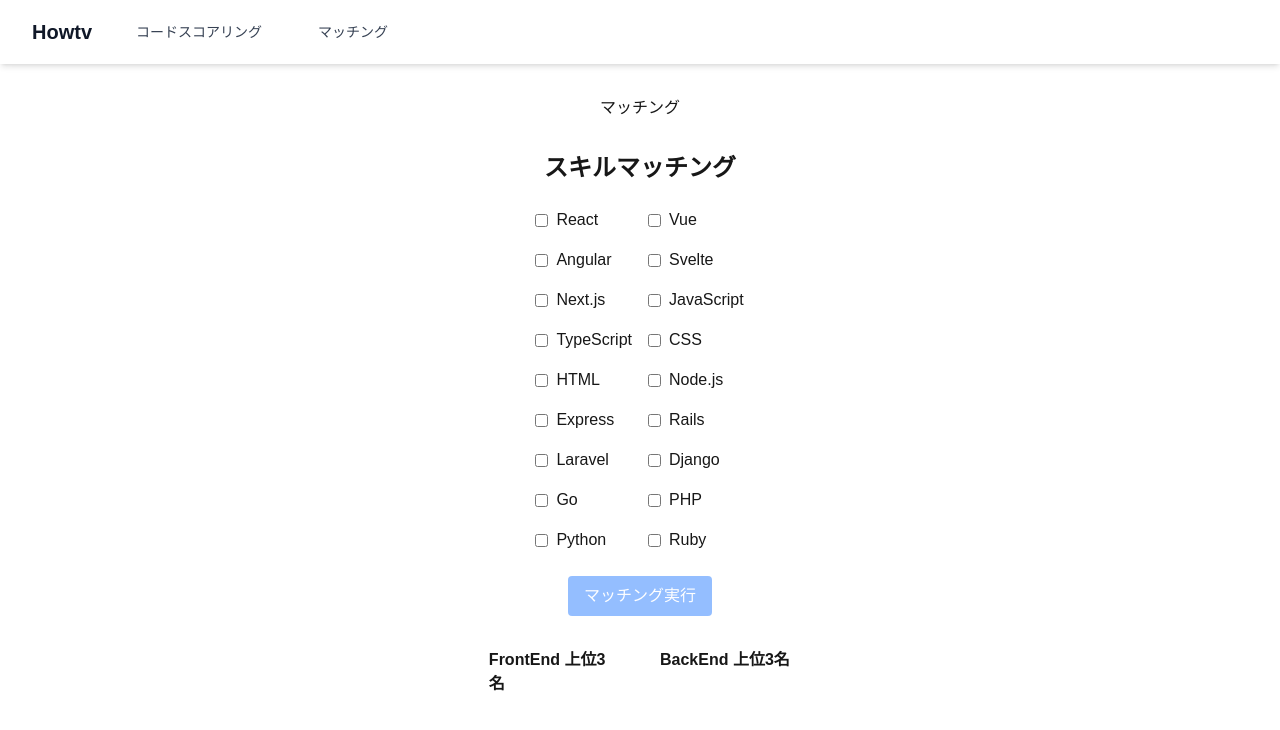
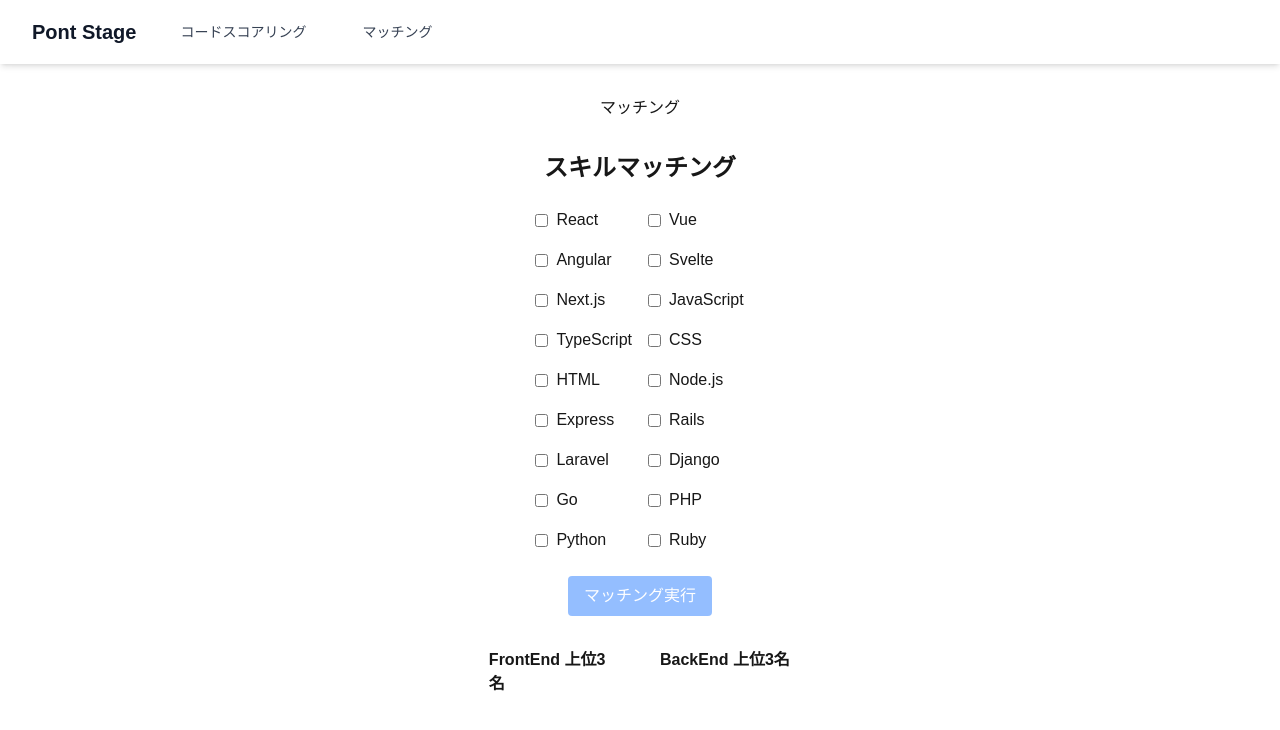
Before and after one commit to tktm8/howtv2025, a Next.js app: page /matching in a window 1280 px wide. Shown: the top 730 px of the page. Built offline with nearby package versions, Linux system fonts and the light colour scheme.

Commit message:
change: header

```diff
--- a/src/components/Header.tsx
+++ b/src/components/Header.tsx
@@ -10,7 +10,7 @@ const Header = () => {
               href="/"
               className="text-xl font-bold text-gray-900 mr-8"
             >
-              Howtv
+              Pont Stage
             </Link>
             <div className="flex space-x-8">
             <Link
```
